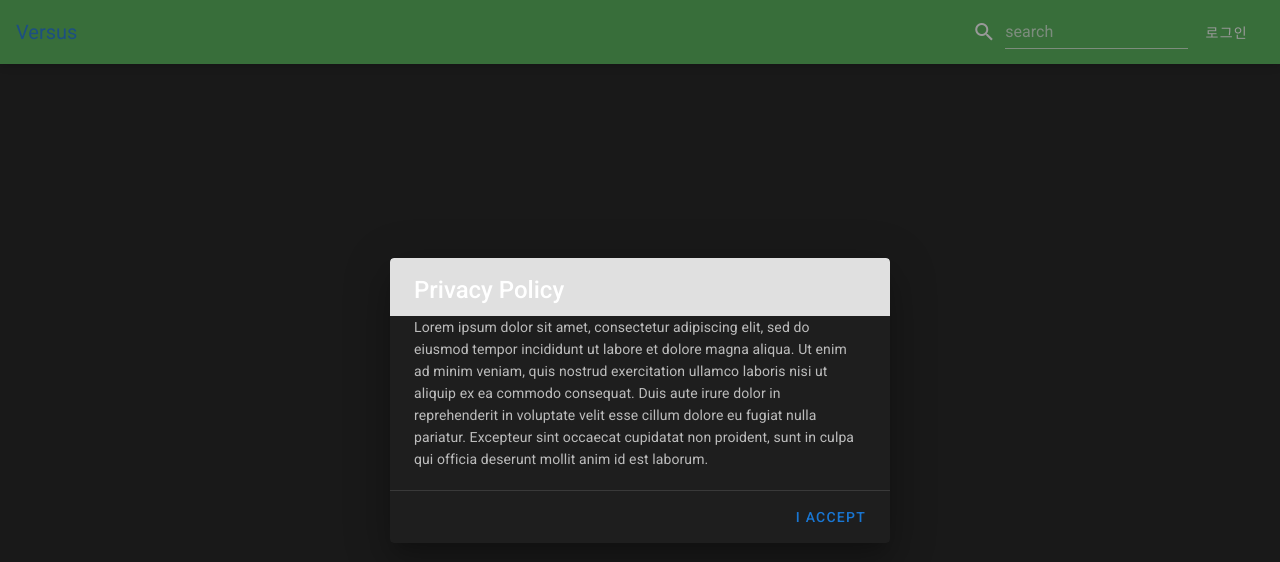
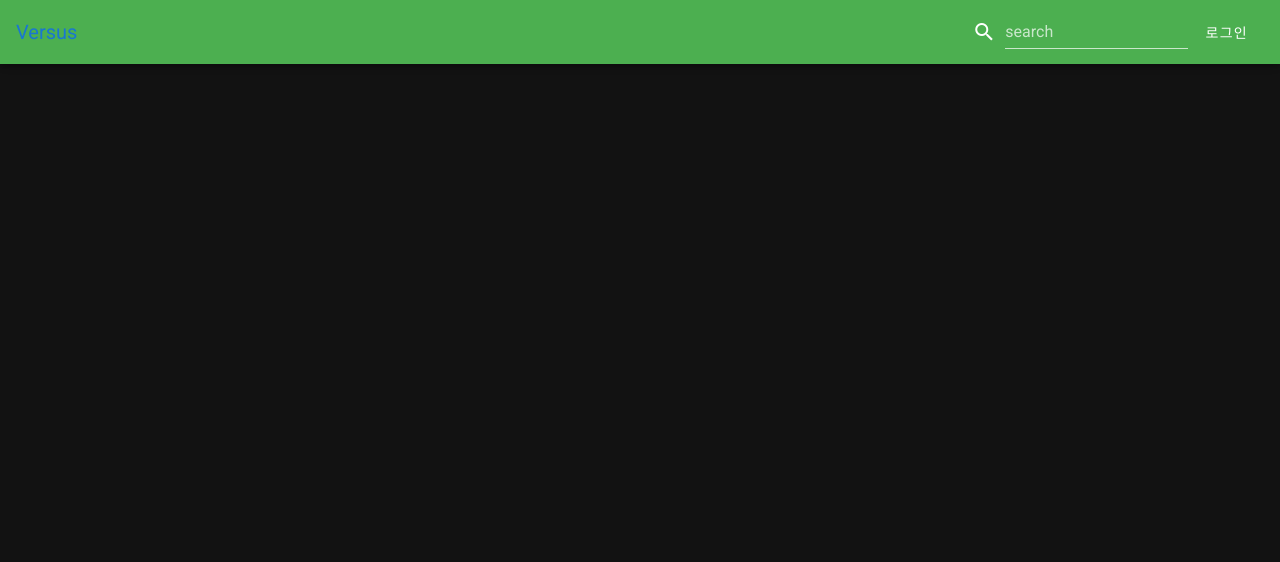
Before and after one commit to minjae2271/VS, a Nuxt app: page / in a window 1280 px wide. Shown: the top 562 px of the page. Built offline with nearby package versions, Linux system fonts and the light colour scheme.

Commit message:
login modal change

```diff
--- a/components/LoginForm.vue
+++ b/components/LoginForm.vue
@@ -1,9 +1,6 @@
 <template>
   <div class="text-center">
-    <v-dialog
-      v-model="dialog"
-      width="500"
-    >
+    <v-dialog v-model="dialog" width="500">
       <!-- <template v-slot:activator="{ on, attrs }">
         <v-btn
           color="red lighten-2"
@@ -21,18 +18,20 @@
         </v-card-title>
 
         <v-card-text>
-          Lorem ipsum dolor sit amet, consectetur adipiscing elit, sed do eiusmod tempor incididunt ut labore et dolore magna aliqua. Ut enim ad minim veniam, quis nostrud exercitation ullamco laboris nisi ut aliquip ex ea commodo consequat. Duis aute irure dolor in reprehenderit in voluptate velit esse cillum dolore eu fugiat nulla pariatur. Excepteur sint occaecat cupidatat non proident, sunt in culpa qui officia deserunt mollit anim id est laborum.
+          Lorem ipsum dolor sit amet, consectetur adipiscing elit, sed do
+          eiusmod tempor incididunt ut labore et dolore magna aliqua. Ut enim ad
+          minim veniam, quis nostrud exercitation ullamco laboris nisi ut
+          aliquip ex ea commodo consequat. Duis aute irure dolor in
+          reprehenderit in voluptate velit esse cillum dolore eu fugiat nulla
+          pariatur. Excepteur sint occaecat cupidatat non proident, sunt in
+          culpa qui officia deserunt mollit anim id est laborum.
         </v-card-text>
 
         <v-divider></v-divider>
 
         <v-card-actions>
           <v-spacer></v-spacer>
-          <v-btn
-            color="primary"
-            text
-            @click="dialog = false"
-          >
+          <v-btn color="primary" text @click="showLoginDialog">
             I accept
           </v-btn>
         </v-card-actions>
@@ -43,21 +42,22 @@
 
 <script>
 export default {
-    props: {
-        dialog: {
-            type: Boolean,
-            required: true,
-        }
+  props: {
+    dialog: {
+      type: Boolean,
+      required: true,
     },
-    data(){
-        return{
-
-        }
-    }
-
-}
+  },
+  data() {
+    return {};
+  },
+  methods: {
+    showLoginDialog() {
+      this.$emit("dialogChange", false);
+    },
+  },
+};
 </script>
 
 <style>
-
 </style>
--- a/layouts/default.vue
+++ b/layouts/default.vue
@@ -25,16 +25,15 @@
         </v-col>
       </v-row>
     </div>
-    <login-form
-      :dialog="true"/>
+    <login-form :dialog="dialog" v-on:dialogChange="showLoginDialog" gi />
   </v-app>
 </template>
 
 <script>
- import LoginForm from '~/components/LoginForm';
+import LoginForm from "~/components/LoginForm";
 export default {
   components: {
-      LoginForm,
+    LoginForm,
   },
   data() {
     return {
```
